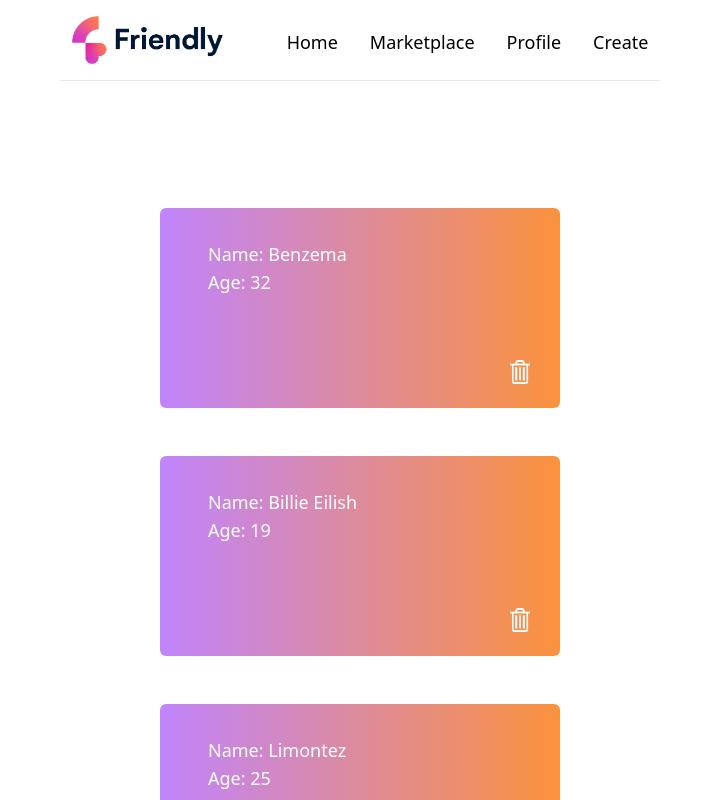
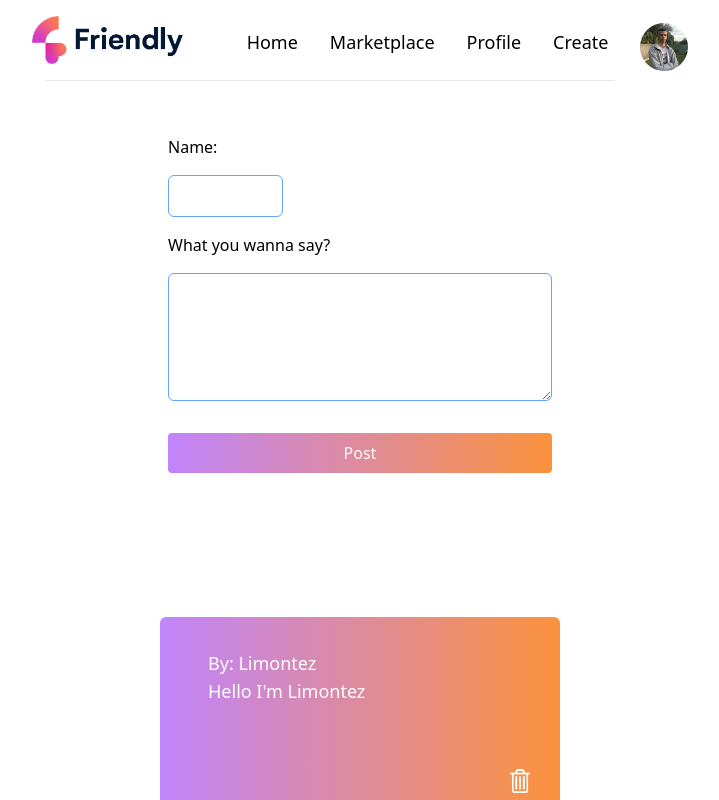
Before and after one commit to Zayox/Friendly, a React (Create React App) app: page / in a window 1280 px wide. Shown: the top 800 px of the page, without its empty margins (280-999 px from the left). Built offline with nearby package versions, Linux system fonts and the light colour scheme.

Commit message:
add a post and delete a post are working fine, routes are working + each component displays features correctly. passing data using props

```diff
--- a/package.json
+++ b/package.json
@@ -7,6 +7,7 @@
     "@testing-library/react": "^11.2.7",
     "@testing-library/user-event": "^12.8.3",
     "@types/react-router-dom": "^5.3.3",
+    "json-server": "^0.17.0",
     "postcss-cli": "^9.1.0",
     "react": "^17.0.2",
     "react-dom": "^17.0.2",
--- a/src/components/Home.jsx
+++ b/src/components/Home.jsx
@@ -1,20 +1,45 @@
 import React, {useState} from 'react';
 import Posts from "./Posts";
-import Create from "./Create";
 
 const Home = () => {
 
     const [posts,setPost] = useState([
-        {name: "Benzema", age:32, id:1},
-        {name: "Billie Eilish", age:19, id:2},
-        {name: "Limontez", age:25, id:3}
+        {name: "Benzema", txt:"I'm the best stricker in the world I swear", id:1},
+        {name: "Billie Eilish", txt:"boring time...", id:2},
+        {name: "Limontez", txt:"Hello I'm Limontez", id:3}
     ]);
 
 
+    let length = posts.length;
+    let name;
+    let txt;
+
+    function setId(){
+        if(length===0){
+            return 1;
+        }
+        else{
+            return posts[length-1].id+1;
+        }
+    }
+
+    function handleSubmit(e){
+        e.preventDefault();
+        e.target.reset();
+    }
+
     return (
         <div>
+            <div className="flex justify-center mt-16">
+                <form className="flex flex-col w-[30vw]" onSubmit={handleSubmit.bind(this)}>
+                    <label>Name: </label>
+                    <input type="text" required className="border border-blue-400 rounded-md mt-4 p-2 w-[30%]" onChange={(e) => name=e.target.value}/>
+                    <label className="mt-4">What you wanna say?</label>
+                    <textarea required className="border border-blue-400 rounded-md mt-4 p-2 h-32" onChange={(e) => txt=e.target.value}/>
+                    <button className="bg-gradient-to-r from-purple-400 to-orange-400 p-2 rounded text-white mt-8" onClick={() => {setPost([...posts,{name: name, txt:txt, id:setId()}]); length++}}>Post</button>
+                </form>
+            </div>
             <Posts posts={posts} setPost={setPost}/>
-            <Create posts={posts} setPost={setPost}/>
         </div>
     );
 };
--- a/src/components/Navbar.jsx
+++ b/src/components/Navbar.jsx
@@ -1,19 +1,54 @@
 import React from 'react';
 import logo from '../img/FriendlyLogo.png';
-import {Link} from "react-router-dom";
+import pfp from '../img/me.jfif';
+import {Link} from 'react-router-dom';
+
+const Navbar = () => {
+
+    let cpt = 0;
+    let profileMenu;
+    let profileMenuSquare;
+
+    var checkExist = setInterval(function() {
+        if (('#profileMenu').length) {
+            profileMenu = document.getElementById("profileMenu");
+            profileMenuSquare = document.getElementById("profileMenuSquare");
+            clearInterval(checkExist);
+        }
+    }, 100);
+
+    function profileDisplayMenu(){
+        cpt++;
+        if(cpt%2===0){
+            profileMenu.style.display = "none";
+            profileMenuSquare.style.display = "none";
+        }
+        else{
+            profileMenu.style.display = "block";
+            profileMenuSquare.style.display = "block";
+        }
+    }
 
 
-const Navbar = () => {
     return (
         <div className="flex justify-center mt-4">
             <img src={logo} alt="FriendlyLogo" className="h-12"/>
             <ul className="flex ml-8 mt-3">
                 <Link to="/"><li className="ml-8 hover:text-red-500 text-lg">Home</li></Link>
-                <a href=""><li className="ml-8 hover:text-red-500 text-lg">Marketplace</li></a>
-                <a href=""><li className="ml-8 hover:text-red-500 text-lg">Profile</li></a>
-                <Link to="/create"><li className="ml-8 hover:text-red-500 text-lg">Create</li></Link>
+                <a href="null"><li className="ml-8 hover:text-red-500 text-lg">Marketplace</li></a>
+                <a href="null"><li className="ml-8 hover:text-red-500 text-lg">Profile</li></a>
+                <Link to='/create'><li className="ml-8 hover:text-red-500 text-lg">Create</li></Link>
+                <img src={pfp} alt="PfpLogo" className="h-12 ml-8 mt-[-5px] rounded-3xl cursor-pointer hover:opacity-80" onClick={() => profileDisplayMenu()}/>
             </ul>
-            <div className="absolute mt-16 h-[1px] w-[600px] bg-[#e9e8e8]"></div>
+            <div className="absolute mt-16 h-[1px] w-[570px] ml-[-60px] bg-[#e9e8e8]"></div>
+            <div className="h-8 w-8 bg-red-400 rotate-[45deg] mt-16 ml-[-40px] hidden" id="profileMenuSquare"></div>
+            <div className="w-32 p-2 bg-red-400 mt-20 ml-[-70px] rounded hidden" id="profileMenu">
+                <ul>
+                    <li className="text-white cursor-pointer">Profile</li>
+                    <li className="text-white cursor-pointer">Settings</li>
+                    <li className="text-white cursor-pointer">Disconnect</li>
+                </ul>
+            </div>
         </div>
     );
 };
--- a/src/components/Posts.jsx
+++ b/src/components/Posts.jsx
@@ -14,9 +14,9 @@ const Posts = (props) => {
 
     return (
         <div className="flex flex-col items-center mt-24">
-            {posts.map(element =>
+            {posts.slice(0).reverse().map(element =>
                 <div className="h-[200px] w-[400px] bg-gradient-to-r from-purple-400 to-orange-400 rounded-md mt-12" key={element.id}>
-                    <p className="text-white ml-12 mt-8 text-lg">Name: {element.name}</p><p className="text-white ml-12 text-lg">Age: {element.age}</p>
+                    <p className="text-white ml-12 mt-8 text-lg">By: {element.name}</p><p className="text-white ml-12 text-lg">{element.txt}</p>
                     <img src={trash} alt="trash" className="absolute h-6 hover:cursor-pointer mt-16 ml-[350px]" onClick={()=>onDelete(element.id)} />
                 </div>)}
         </div>
```
Also changed, not shown: 1 other file (tests, documents, lock files or other folders).
